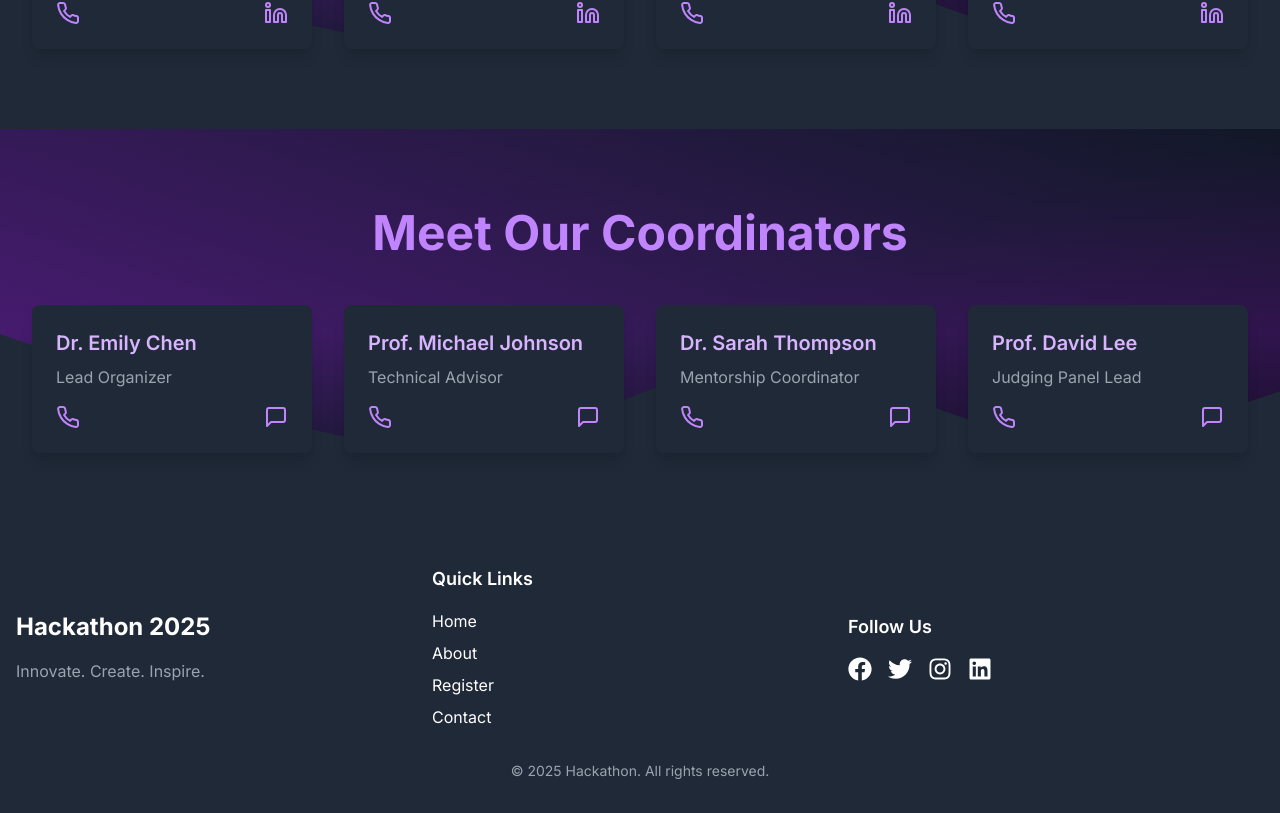
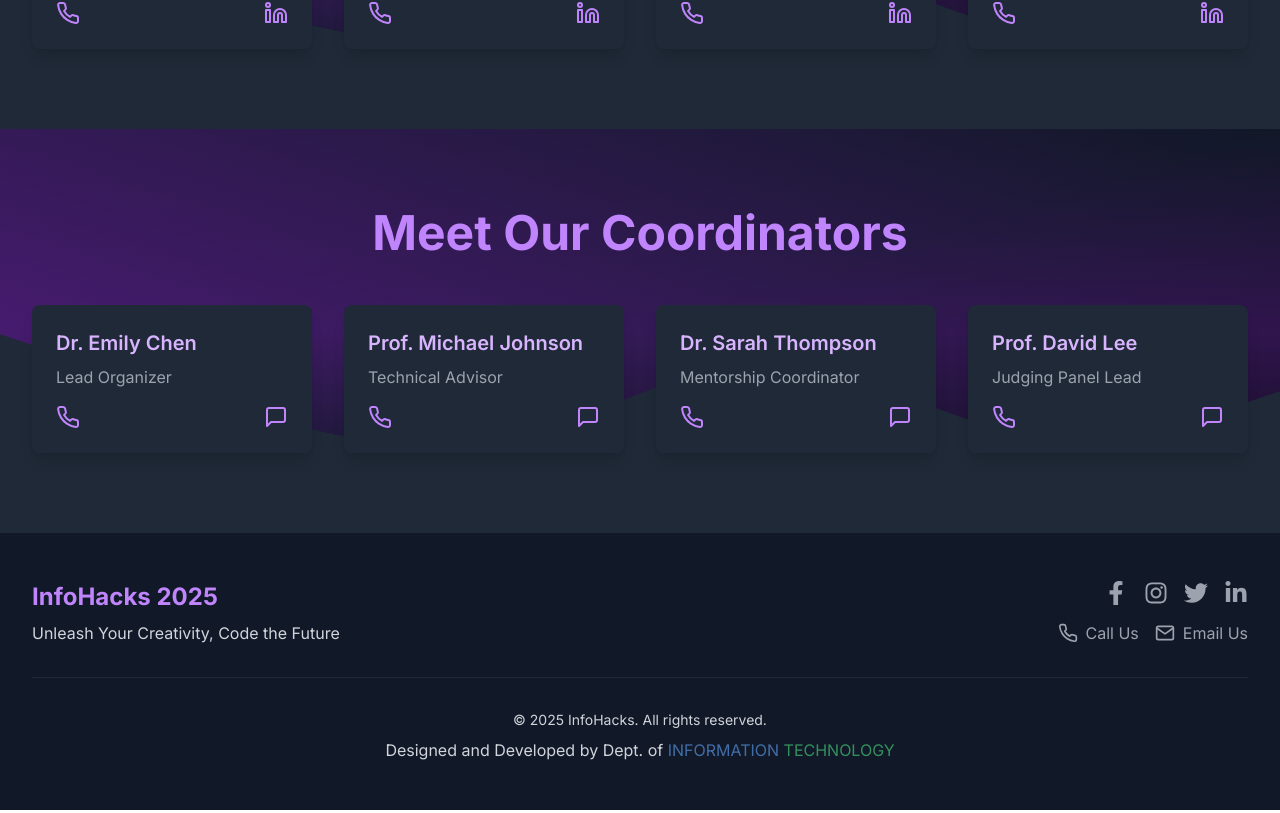
Before and after one commit to GD-125/InfoHacks-2k25, a Next.js app: page / in a window 1280 px wide. Shown: the part 4691-5504 px from the top of the page. Built offline with nearby package versions, Linux system fonts and the light colour scheme.

Commit message:
Update Footer.tsx

```diff
--- a/components/Footer.tsx
+++ b/components/Footer.tsx
@@ -1,64 +1,78 @@
-import Link from "next/link"
-import { FaFacebook, FaTwitter, FaInstagram, FaLinkedin } from "react-icons/fa"
+'use client'
 
-export default function Footer() {
+import { motion } from 'framer-motion'
+import { FaFacebookF, FaInstagram, FaTwitter, FaLinkedinIn } from 'react-icons/fa'
+import { FiPhone, FiMail } from 'react-icons/fi'
+import Link from 'next/link'
+
+const Footer = () => {
+  const socialLinks = [
+    { icon: FaFacebookF, href: 'https://facebook.com', label: 'Facebook' },
+    { icon: FaInstagram, href: 'https://instagram.com', label: 'Instagram' },
+    { icon: FaTwitter, href: 'https://twitter.com', label: 'Twitter' },
+    { icon: FaLinkedinIn, href: 'https://linkedin.com', label: 'LinkedIn' },
+  ]
+
   return (
-    <footer className="bg-gray-800 text-white py-8">
-      <div className="container mx-auto px-4">
-        <div className="flex flex-wrap justify-between items-center">
-          <div className="w-full md:w-1/3 mb-6 md:mb-0">
-            <h2 className="text-2xl font-bold mb-4">Hackathon 2025</h2>
-            <p className="text-gray-400">Innovate. Create. Inspire.</p>
+    <footer className="bg-gray-900 text-gray-300 py-12">
+      <div className="max-w-7xl mx-auto px-4 sm:px-6 lg:px-8">
+        <div className="flex flex-col md:flex-row justify-between items-center">
+          <div className="text-center md:text-left mb-8 md:mb-0">
+            <h3 className="text-2xl font-bold text-purple-400">InfoHacks 2025</h3>
+            <p className="mt-2">Unleash Your Creativity, Code the Future</p>
           </div>
-          <div className="w-full md:w-1/3 mb-6 md:mb-0">
-            <h3 className="text-lg font-semibold mb-4">Quick Links</h3>
-            <ul className="space-y-2">
-              <li>
-                <Link href="/" className="hover:text-purple-400 transition-colors">
-                  Home
-                </Link>
-              </li>
-              <li>
-                <Link href="/about" className="hover:text-purple-400 transition-colors">
-                  About
-                </Link>
-              </li>
-              <li>
-                <Link href="/register" className="hover:text-purple-400 transition-colors">
-                  Register
-                </Link>
-              </li>
-              <li>
-                <Link href="/contact" className="hover:text-purple-400 transition-colors">
-                  Contact
-                </Link>
-              </li>
-            </ul>
-          </div>
-          <div className="w-full md:w-1/3">
-            <h3 className="text-lg font-semibold mb-4">Follow Us</h3>
+          <div className="flex flex-col items-center md:items-end space-y-4">
             <div className="flex space-x-4">
-              <a href="#" className="text-white hover:text-purple-400 transition-colors">
-                <FaFacebook size={24} />
-                <span className="sr-only">Facebook</span>
-              </a>
-              <a href="#" className="text-white hover:text-purple-400 transition-colors">
-                <FaTwitter size={24} />
-                <span className="sr-only">Twitter</span>
-              </a>
-              <a href="#" className="text-white hover:text-purple-400 transition-colors">
-                <FaInstagram size={24} />
-                <span className="sr-only">Instagram</span>
-              </a>
-              <a href="#" className="text-white hover:text-purple-400 transition-colors">
-                <FaLinkedin size={24} />
-                <span className="sr-only">LinkedIn</span>
-              </a>
+              {socialLinks.map((link, index) => (
+                <motion.a
+                  key={link.label}
+                  href={link.href}
+                  target="_blank"
+                  rel="noopener noreferrer"
+                  className="text-gray-400 hover:text-purple-400 transition-colors duration-300"
+                  whileHover={{ scale: 1.2 }}
+                  whileTap={{ scale: 0.9 }}
+                  aria-label={link.label}
+                >
+                  <link.icon className="w-6 h-6" />
+                </motion.a>
+              ))}
+            </div>
+            <div className="flex space-x-4">
+              <Link href="tel:+1234567890" passHref>
+                <motion.a
+                  className="flex items-center text-gray-400 hover:text-purple-400 transition-colors duration-300"
+                  whileHover={{ scale: 1.1 }}
+                  whileTap={{ scale: 0.9 }}
+                >
+                  <FiPhone className="w-5 h-5 mr-2" />
+                  <span>Call Us</span>
+                </motion.a>
+              </Link>
+              <Link href="mailto:info@hackfest2023.com" passHref>
+                <motion.a
+                  className="flex items-center text-gray-400 hover:text-purple-400 transition-colors duration-300"
+                  whileHover={{ scale: 1.1 }}
+                  whileTap={{ scale: 0.9 }}
+                >
+                  <FiMail className="w-5 h-5 mr-2" />
+                  <span>Email Us</span>
+                </motion.a>
+              </Link>
             </div>
           </div>
         </div>
-        <div className="mt-8 text-center text-gray-400 text-sm">© 2025 Hackathon. All rights reserved.</div>
+        <div className="mt-8 text-center text-sm border-t border-gray-800 pt-8">
+          <p className="mb-2">&copy; {new Date().getFullYear()} InfoHacks. All rights reserved.</p>
+          <p className="text-base">
+            Designed and Developed by Dept. of{' '}
+            <span className="text-blue-400 animate-pulse">INFORMATION</span>{' '}
+            <span className="text-green-400 animate-pulse">TECHNOLOGY</span>
+          </p>
+        </div>
       </div>
     </footer>
   )
 }
+
+export default Footer
```
